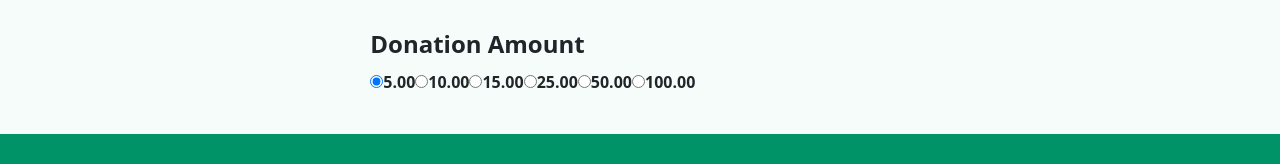
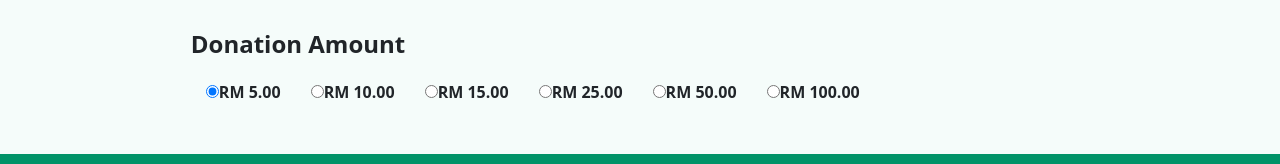
Before and after one commit to Edberaga/tpec, a React (Create React App) app: page /donate in a window 1280 px wide. Shown: the part 355-519 px from the top of the page. Built offline with nearby package versions, Linux system fonts and the light colour scheme; no server answers; a web font is replaced by a local one.

Commit message:
Add currency

```diff
--- a/src/pages/Donate/DonationForm.jsx
+++ b/src/pages/Donate/DonationForm.jsx
@@ -5,29 +5,29 @@ const AmountPicker = ({ onAmountChange }) => {
     return (
       <fieldset onChange={onAmountChange}>
         <legend>Donation Amount</legend>
-        <label>
+        <label className='amount-label'>
           <input type="radio" value="5.00" defaultChecked="true" name="amount" />
-          5.00
+          RM 5.00
         </label>
-        <label>
+        <label className='amount-label'>
           <input type="radio" value="10.00" name="amount" id="radio-6" />
-          10.00
+          RM 10.00
         </label>
-        <label>
+        <label className='amount-label'>
           <input type="radio" value="15.00" name="amount" id="radio-9" />
-          15.00
+          RM 15.00
         </label>
-        <label>
+        <label className='amount-label'>
           <input type="radio" value="25.00" name="amount" id="radio-9" />
-          25.00
+          RM 25.00
         </label>
-        <label>
+        <label className='amount-label'>
           <input type="radio" value="50.00" name="amount" id="radio-9" />
-          50.00
+          RM 50.00
         </label>
-        <label>
+        <label className='amount-label'>
           <input type="radio" value="100.00" name="amount" id="radio-9" />
-          100.00
+          RM 100.00
         </label>
       </fieldset>
     );
```
